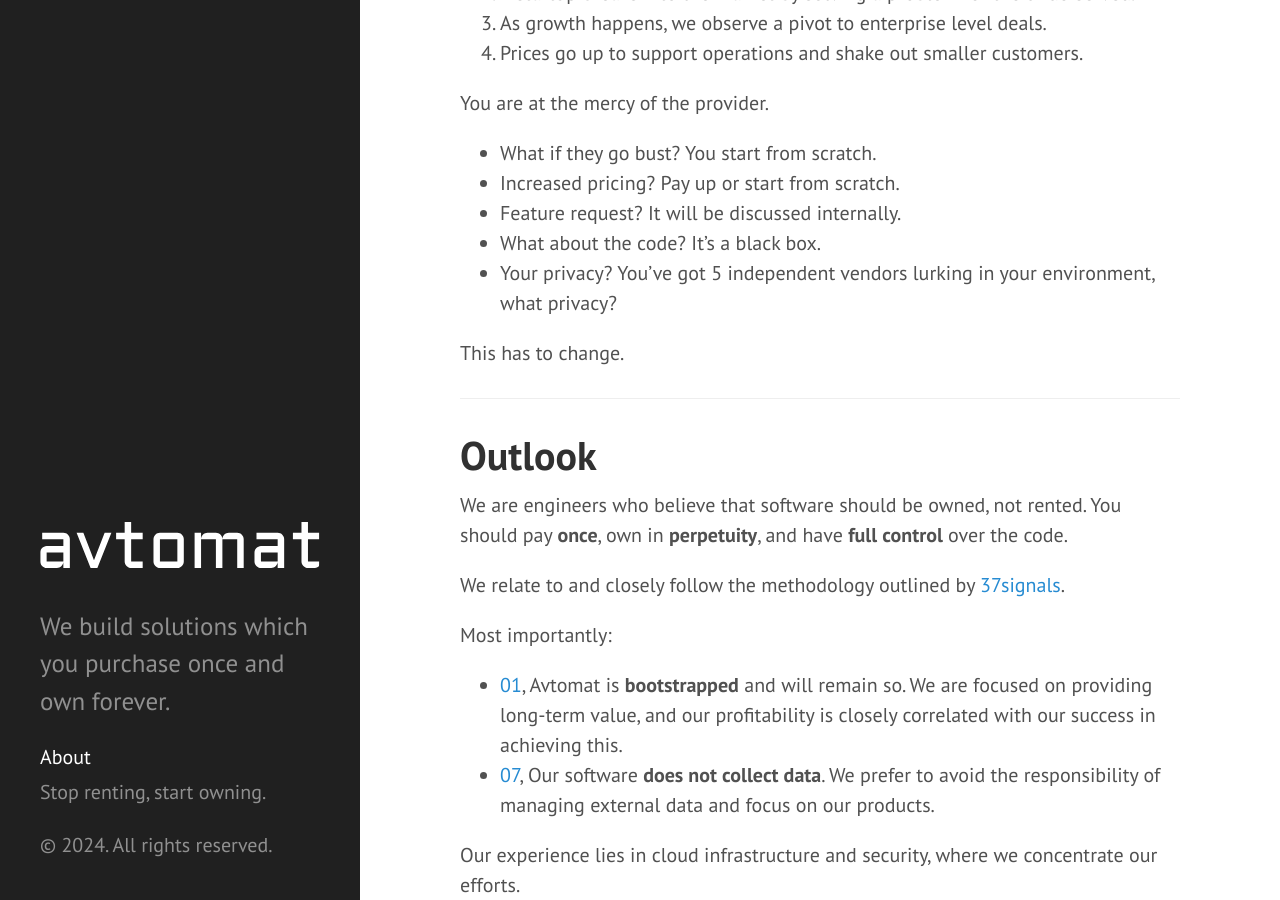
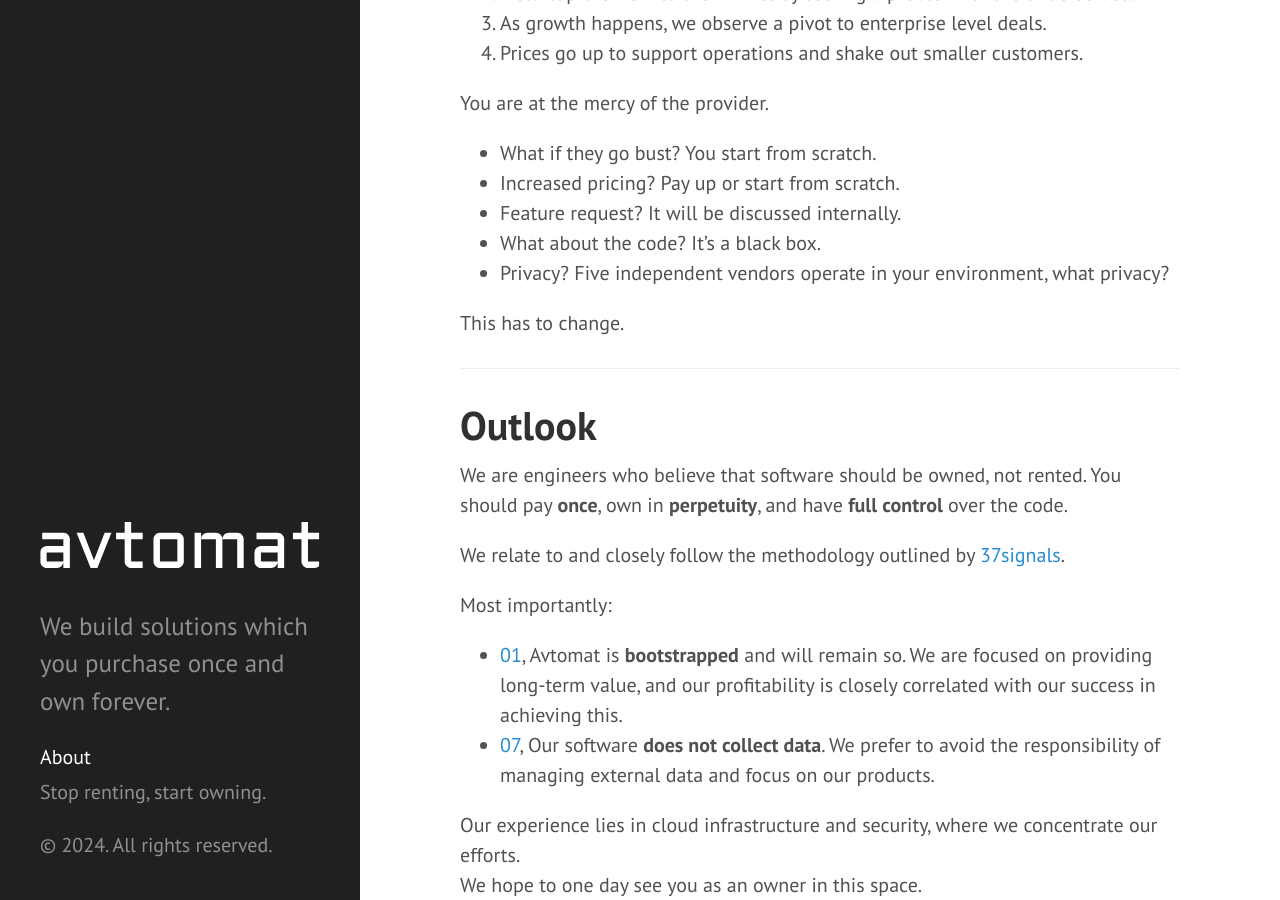
Before and after one commit to avtomat-hub/avtomat-hub.github.io, a Jekyll site: the page built from index.md, in a window 1280 px wide and 900 px high, scrolled down 439 px. Built offline with Jekyll 4.4.1, drawn with Linux system fonts in a browser that asks for light colours.

Commit message:
Update index

```diff
--- a/index.md
+++ b/index.md
@@ -19,7 +19,7 @@ You are at the mercy of the provider.
 * Increased pricing? Pay up or start from scratch.
 * Feature request? It will be discussed internally.
 * What about the code? It's a black box.
-* Your privacy? You've got 5 independent vendors lurking in your environment, what privacy?
+* Privacy? Five independent vendors operate in your environment, what privacy?
 
 This has to change.
 
```
